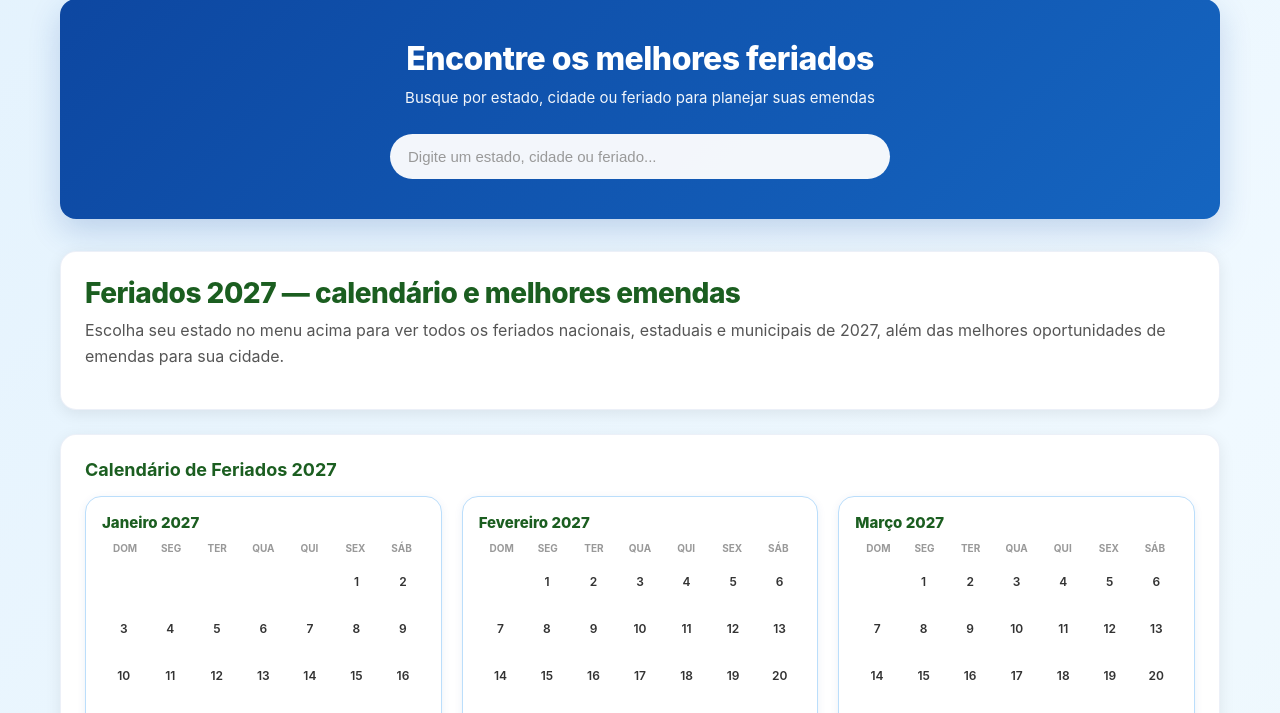
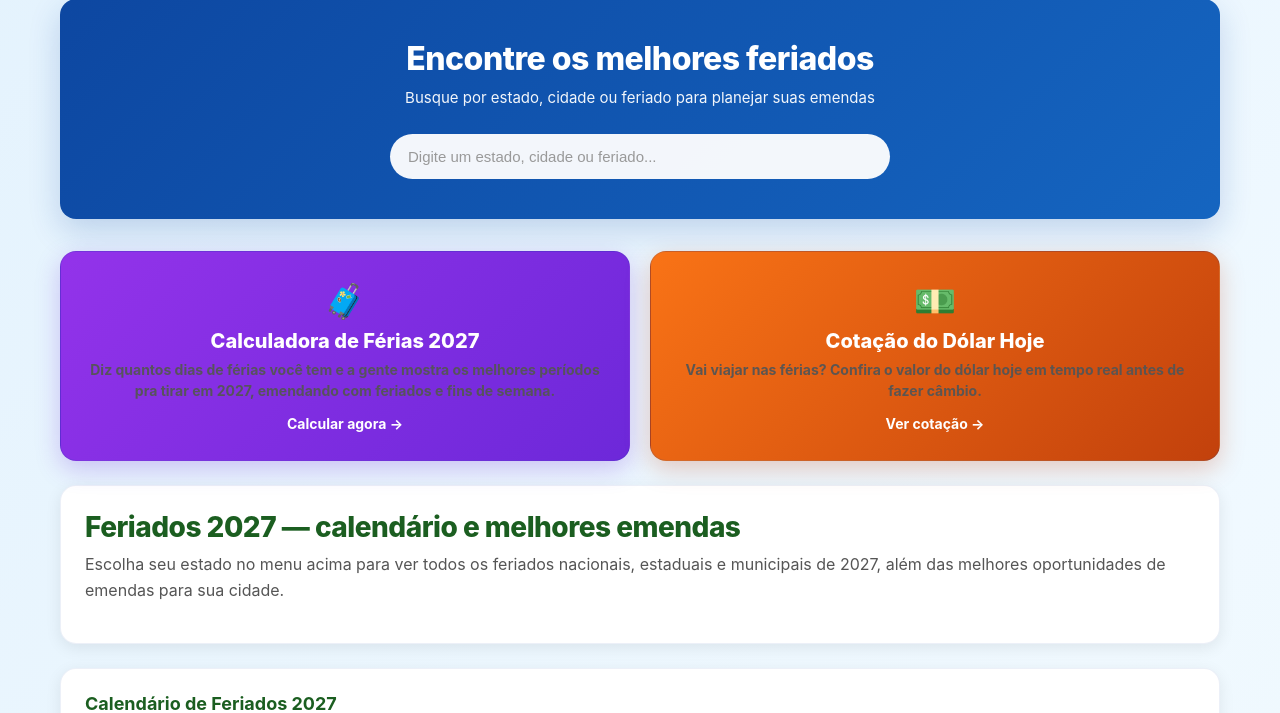
Before and after one commit to leanttro/leanttro_f, a Flask app: page / in a window 1280 px wide. Shown: the part 221-934 px from the top of the page. Run offline with Flask 3, Linux system fonts and the light colour scheme; data that the repository does not hold is empty; some libraries are stand-ins or nearby versions.

Commit message:
Update index.html

```diff
--- a/templates/index.html
+++ b/templates/index.html
@@ -6,6 +6,48 @@
   <h1>Encontre os melhores feriados</h1>
   <p>Busque por estado, cidade ou feriado para planejar suas emendas</p>
   <input type="text" id="busca-principal" placeholder="Digite um estado, cidade ou feriado..." aria-label="Buscar feriado, estado ou cidade">
+</div>
+
+<!-- ── CARDS EM DESTAQUE: CALCULADORA DE FÉRIAS + DÓLAR ───── -->
+<div class="grid" style="grid-template-columns: repeat(auto-fit, minmax(280px, 1fr)); gap: 20px; margin-bottom: 24px;">
+
+  <a href="/calculadora-ferias/" style="
+      display: block;
+      text-decoration: none;
+      color: #fff;
+      background: linear-gradient(135deg, #9333ea, #6d28d9);
+      border-radius: 16px;
+      padding: 28px 24px;
+      box-shadow: 0 8px 24px rgba(109, 40, 217, 0.25);
+      transition: transform 0.2s ease;
+    ">
+    <div style="font-size: 34px; margin-bottom: 8px;">🧳</div>
+    <div style="font-size: 20px; font-weight: 800; margin-bottom: 6px;">Calculadora de Férias {{ ano }}</div>
+    <p style="margin: 0; font-size: 14px; opacity: 0.95; line-height: 1.5;">
+      Diz quantos dias de férias você tem e a gente mostra os melhores períodos pra tirar em {{ ano }},
+      emendando com feriados e fins de semana.
+    </p>
+    <div style="margin-top: 14px; font-weight: 700; font-size: 14px;">Calcular agora →</div>
+  </a>
+
+  <a href="/cotacao-dolar/" style="
+      display: block;
+      text-decoration: none;
+      color: #fff;
+      background: linear-gradient(135deg, #f97316, #c2410c);
+      border-radius: 16px;
+      padding: 28px 24px;
+      box-shadow: 0 8px 24px rgba(194, 65, 12, 0.25);
+      transition: transform 0.2s ease;
+    ">
+    <div style="font-size: 34px; margin-bottom: 8px;">💵</div>
+    <div style="font-size: 20px; font-weight: 800; margin-bottom: 6px;">Cotação do Dólar Hoje</div>
+    <p style="margin: 0; font-size: 14px; opacity: 0.95; line-height: 1.5;">
+      Vai viajar nas férias? Confira o valor do dólar hoje em tempo real antes de fazer câmbio.
+    </p>
+    <div style="margin-top: 14px; font-weight: 700; font-size: 14px;">Ver cotação →</div>
+  </a>
+
 </div>
 
 <!-- ── SEÇÃO DE INFO ─────────────────────────────────────── -->
```
